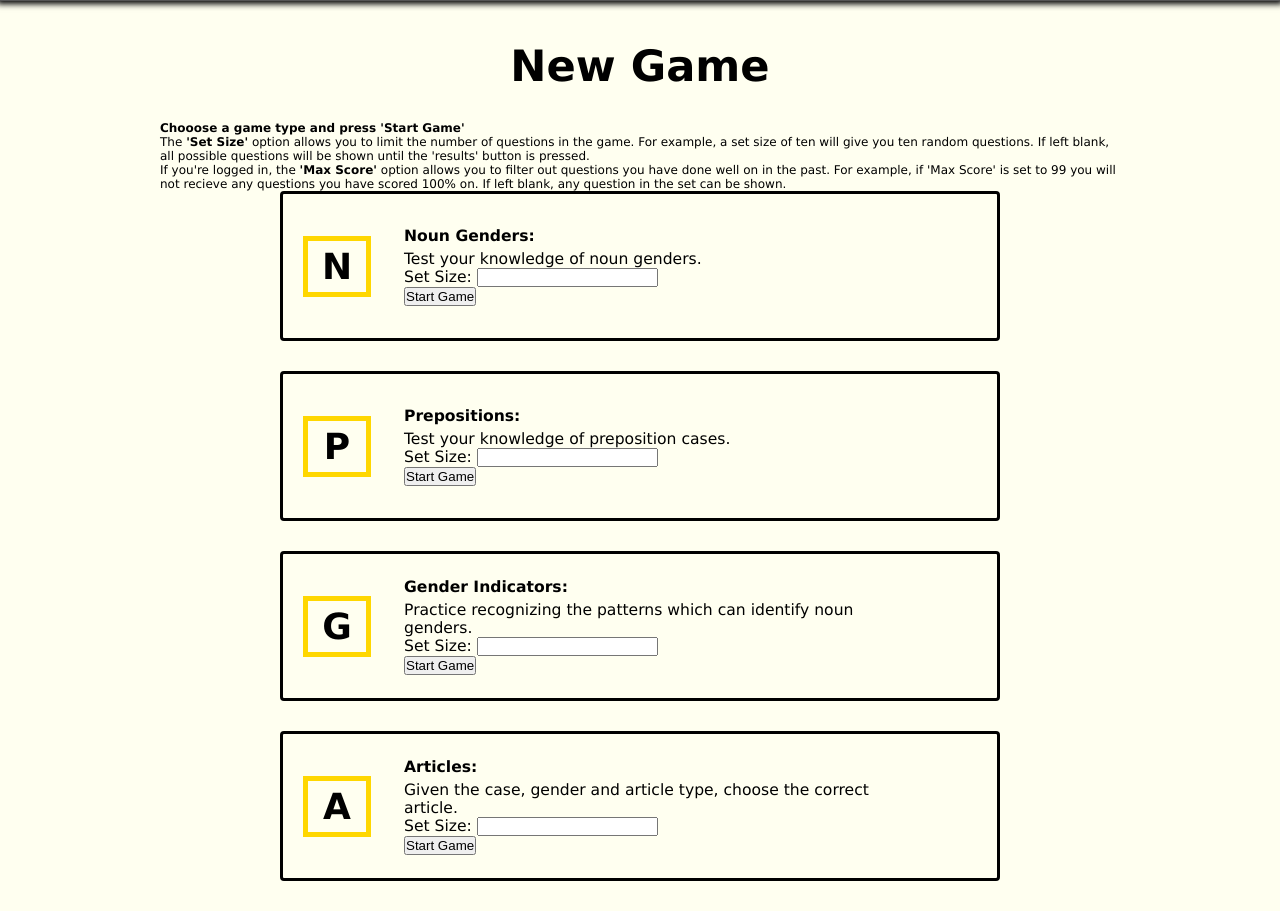
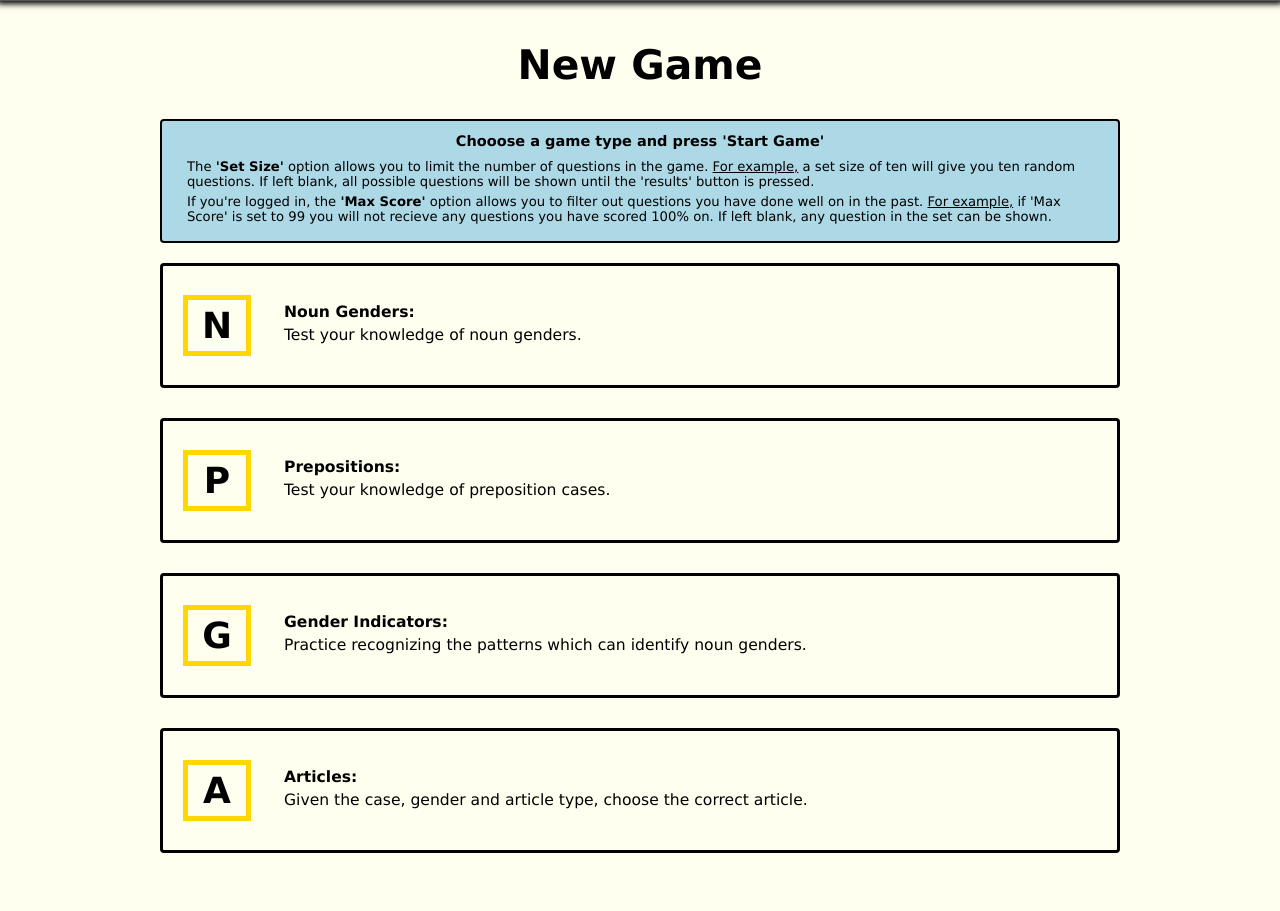
Before and after one commit to derek-watson14/DerDieDas, a Flask app: page / in a window 1280 px wide. Shown: the part 76-987 px from the top of the page. After the commit the page ends 929 px from the top, so only its background shows below. Run offline with Flask 2, Linux system fonts and the light colour scheme.

Commit message:
added or updated styles for: profile page, new game page, about page, and for tables

```diff
--- a/static/style/styles.css
+++ b/static/style/styles.css
@@ -12,9 +12,23 @@ header { width: 100; display: flex; justify-content: center; }
 .flash-alert { font-size: 1.4em; padding: 10px; width: 75%; background-color: lightgreen;
                color: black; text-align: center;
              }
-th { opacity: 1; }
-th:hover { cursor: pointer; opacity: 0.7; }
+th:hover { cursor: pointer; color: ivory; }
+.ul { text-decoration: underline; }
+tr:nth-child(n+2):hover { filter: brightness(110%); }
 
+
+/* About */
+/* background-image: url("church.JPG"); background-repeat: repeat-y; */
+.article { display: flex; flex-direction: column; margin-top: 25px; }
+.article-section { display: flex; flex-direction: row; margin-bottom: 30px; padding: 20px; background-color: #4679B2;
+                   border-radius: 4px; }
+.section-head { text-align: left; font-size: 1rem; flex: 1 1 0; background: rgb(255, 255, 255, 0.6);
+                padding: 10px; margin-right: 25px; border-radius: 4px; }
+.section-text { text-indent: 40px; font-size: 1rem; text-align: left; padding: 10px; flex: 5 5 0;
+                line-height: 1.3rem; background: rgb(255, 255, 255, 0.6); border-radius: 4px; }
+.origin { background-color: lightskyblue; }
+.tech { background-color: lightcoral; }
+.learn { background-color: lightgreen; }
 
 /* Nav Bar */
 .navbar-container { background-color: rgb(85, 85, 85); width: 100%; padding: 15px 0;
@@ -30,37 +44,55 @@ th:hover { cursor: pointer; opacity: 0.7; }
 .logodie { color: red; }
 .logodas { color: gold; }
 .navlinks a { float: left; color: gold; text-align: center; padding: 12px 14px;
-              text-decoration: none; font-size: 1.4em;
-              font-family: Verdana, Geneva, Tahoma, sans-serif }
+              text-decoration: none; font-size: 1.4em; transition: all 200ms ease;
+              font-family: Verdana, Geneva, Tahoma, sans-serif; }
 .navlinks a:hover { background-color: #ddd; color: black; border-bottom: black solid 2px; }
 .navlinks a.active { background-color: black; color: gold; border-bottom: gold solid 2px; }
 .navlinks a.active:hover { background-color: #ddd; color: black; border-bottom: black solid 2px; }
 
 
 /* Page: New Game */
-.page-head { font-size: 3.6em; width: 100%; margin: 20px 0px 20px 0px; padding: 10px 0px;
+.page-head { font-size: 3.4em; width: 100%; margin: 20px 0px 20px 0px; padding: 10px 0px;
              text-align: center; }
-.option { border: black solid 3px; width: 75%; height: 150px; text-align: center;
+.ng-info { border: black 2px solid; background: lightblue; padding: 12px 25px; margin-bottom: 20px; font-size: 1.1em;
+           border-radius: 4px; }
+.ng-info > h4 { text-align: center; margin-bottom: 10px; font-size: 1.1em; }
+.ng-info > P { margin-bottom: 5px; }
+.option { border: black solid 3px; width: 100%; height: 100vh; max-height: 125px; overflow: hidden;
           align-items: center; padding: 10px 0px 10px 20px; margin: 0px 0px 30px 0px; display: flex;
-          color: black; text-decoration: none; border-radius: 4px;
+          border-radius: 4px; transition: all 250ms ease; text-align: center;
         }
-.option:hover {  box-shadow: -5px 7px 6px 1px rgb(85, 85, 85); cursor: pointer; }
-.option:active { cursor: pointer; background-color: rgb(85, 85, 85); color: gold; }
+.option:hover {  box-shadow: -5px 7px 6px 1px rgb(85, 85, 85); max-height: 200px; }
+.form-btn { cursor: pointer; margin: 0.25rem 0rem; padding: 0.25rem 0.5rem; border: 0; line-height: 1.2;
+            border-radius: 0.25rem; color: white; font-family: inherit; font-size: 1rem;
+            white-space: nowrap; background: gray; outline: none; }
+.form-btn--big { margin: 0.25rem 0rem; padding: 0.25rem 0.5rem; border: 0; line-height: 1.6;
+                 border-radius: 0.25rem; font-size: 1.2rem; }
+.w-131 { width: 131px; }
+.form-btn--label { font-size: 1rem; line-height: 1.2; margin: 0.25rem 0rem; padding: 0.25rem 0.5rem; }
+.form-btn:hover { background-color: lightgray; }
 .icon { border: gold solid 5px; padding: 5px; width: 68px; font-size: 3em;
         margin: 0px 10px 0px 0px;
       }
 .text { font-size: 1.3em; padding: 23px; width: 80%; text-align: left; }
 .text > h4 { margin-bottom: 5px; }
+.text > p { margin-bottom: 4px; }
+.text > form { max-width: 100%; display: none; }
+.text > form > div { clear: both; width: 40%; }
+.text > form > div > label { float: left; margin: 4px 0; padding-right: 15px; }
+.text > form > div > input { float: right; margin: 4px 0; }
+.option:hover .text > form { display: block; height: 0%; flex-wrap: wrap; width: 100%; }
 .games-container { margin-bottom: 25px; }
 
 /* Page: Results */
+
 /* Upper Info */
 .result-score { text-align: center; margin-bottom: 20px; }
-.display-menu { display: flex; justify-content: space-between; width: 80%; }
-.display-option { border: black solid 2px; padding: 5px; text-align: center; font-size: 1.4em;
+.display-menu { display: flex; justify-content: center; width: 80%; }
+.display-toggle { border: black solid 2px; padding: 5px; text-align: center; font-size: 1.4em;
                   border-radius: 4px; line-height: 32px; vertical-align: middle;
                 }
-.display-option:hover { cursor: pointer; background-color: rgb(85, 85, 85); color: gold; }
+.display-toggle:hover { cursor: pointer; background-color: rgb(85, 85, 85); color: gold; }
 /* Table */
 .result-table { font-size: 1.5em; width: 80%; margin: 25px 0px 25px 0px; }
 .row-correct { background-color: lightgreen; padding: 100px; }
```
Also changed, not shown: other parts of static/style/styles.css (+23 -11 lines). Lines whose indentation alone changed are shown as unchanged.
